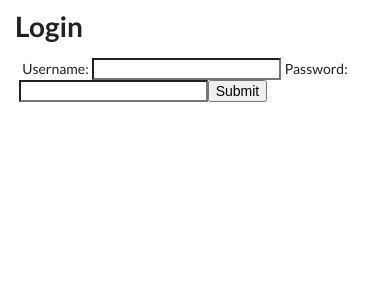
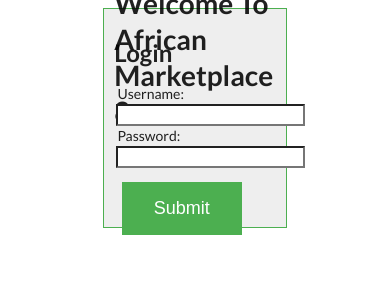
Before and after one commit to Build-Week-African-Marketplace-8/front-end, a React (Create React App) app: page / in a window 390 px wide. Shown: the top 300 px of the page. Built offline with nearby package versions, Linux system fonts and the light colour scheme.

Commit message:
login styling, still needs responsive styling

```diff
--- a/src/App.css
+++ b/src/App.css
@@ -39,3 +39,35 @@
 *{
  margin: 1%;
 }
+.login {
+  background-color: #eeeeee;
+  display: flex;
+  flex-direction: column;
+  align-content:space-between;
+  justify-content: center;
+  height: 220px;
+  width: 50%;
+  margin: auto;
+  padding: 10px;
+  border: solid #4CAF50 0.5px;
+
+}
+
+.login-btn {
+  background-color: #4CAF50; /* Green */
+  border: none;
+  color: white;
+  padding: 16px 32px;
+  text-align: center;
+  text-decoration: none;
+  display: inline-block;
+  font-size: 18px;
+  margin: 14px 6px;
+  transition-duration: 0.4s;
+  cursor: pointer;
+}
+.login-btn:hover {
+  background-color: #eeeeee;
+  color: #4CAF50;
+  border: 3px solid #4CAF50;
+}
--- a/src/components/Login.js
+++ b/src/components/Login.js
@@ -1,6 +1,7 @@
 import React, { useState } from "react";
 import { useNavigate } from "react-router-dom";
 import axios from "axios";
+import "../App.css"
 
 const initialCredentials = {
   username: "",
@@ -32,9 +33,12 @@ const Login = (props) => {
     });
   };
 
+
+
   return (
-    <div>
-      <h1>Login</h1>
+    <div class="login">
+      <h1>Welcome To African Marketplace 8</h1>
+      <h2>Login</h2>
       <form onSubmit={appLogin}>
         <label>Username:</label>
         <input
@@ -50,8 +54,7 @@ const Login = (props) => {
           value={credentials.password}
           onChange={handleChange}
         />
-
-        <button>Submit</button>
+        <button class="login-btn">Submit</button>
       </form>
     </div>
   );
```
